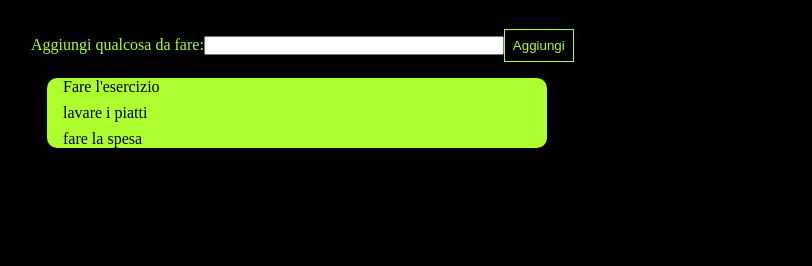
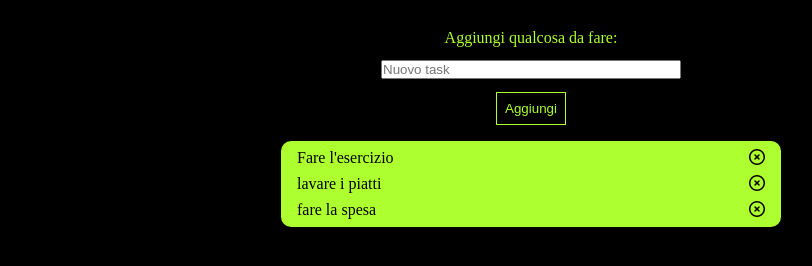
Before and after one commit to vdv-boolean/vue-todolist, a plain HTML site: page index.html in a window 1280 px wide. Shown: the part 72-338 px from the top of the page, without its empty margins (109-921 px from the left). Drawn offline with nearby package versions, Linux system fonts and the light colour scheme.

Commit message:
Add better indentation and fontawesome link

```diff
--- a/index.html
+++ b/index.html
@@ -8,6 +8,7 @@
         <script src="https://unpkg.com/vue@3/dist/vue.global.js" defer=""></script>
         <script src="assets/vue.js" defer></script>
         <link rel="stylesheet" href="assets/style.css">
+        <link rel="stylesheet" href="https://cdnjs.cloudflare.com/ajax/libs/font-awesome/6.4.0/css/all.min.css">
     </head>
 
     <body>
@@ -19,10 +20,12 @@
             <div id="app">
 
                 <!-- Add Tasks -->
+                <div class="contain">
                     <label for="add-task">Aggiungi qualcosa da fare:</label>
                     <input
                         type="text"
                         name="add-task"
+                        placeholder="Nuovo task"
                         v-model="newTask"
                         @keyup.enter="addTask"
                     >
@@ -30,15 +33,22 @@
                             @click="addTask"
                     >Aggiungi
                     </button>
+                </div>
+
 
                 <!-- To Do List -->
+                <div class="contain">
                     <ul>
                         <li
                             v-for="(task, index) in taskArray"
-                    >{{ task.text }}
+                        >
+                            <span>{{ task.text }}</span>
+
+                            <i class="fa-regular fa-circle-xmark"></i>
                         </li>
                     </ul>
                 </div>
             </div>
+        </div>
     </body>
 </html>
```
Lines whose indentation alone changed are shown as unchanged.
